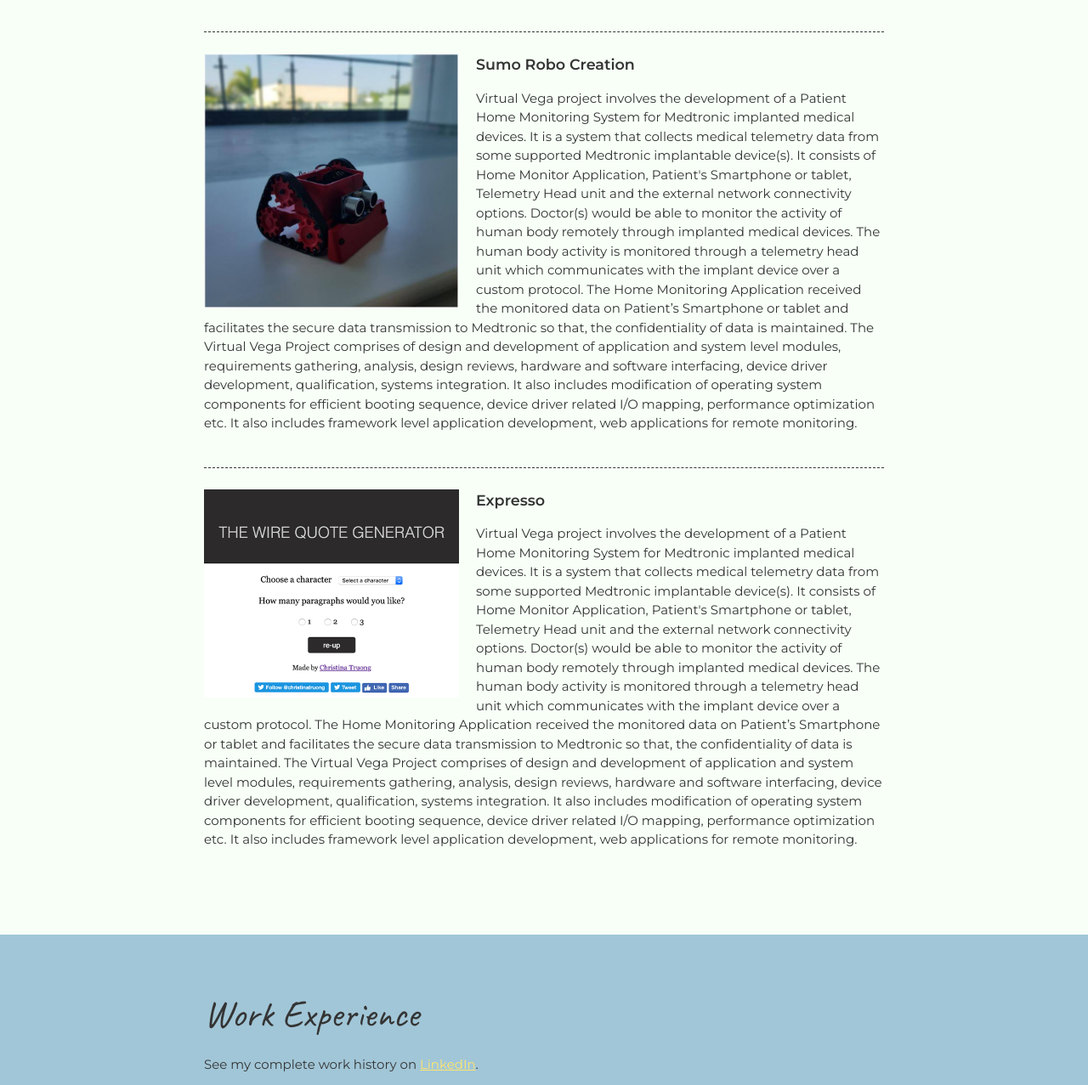
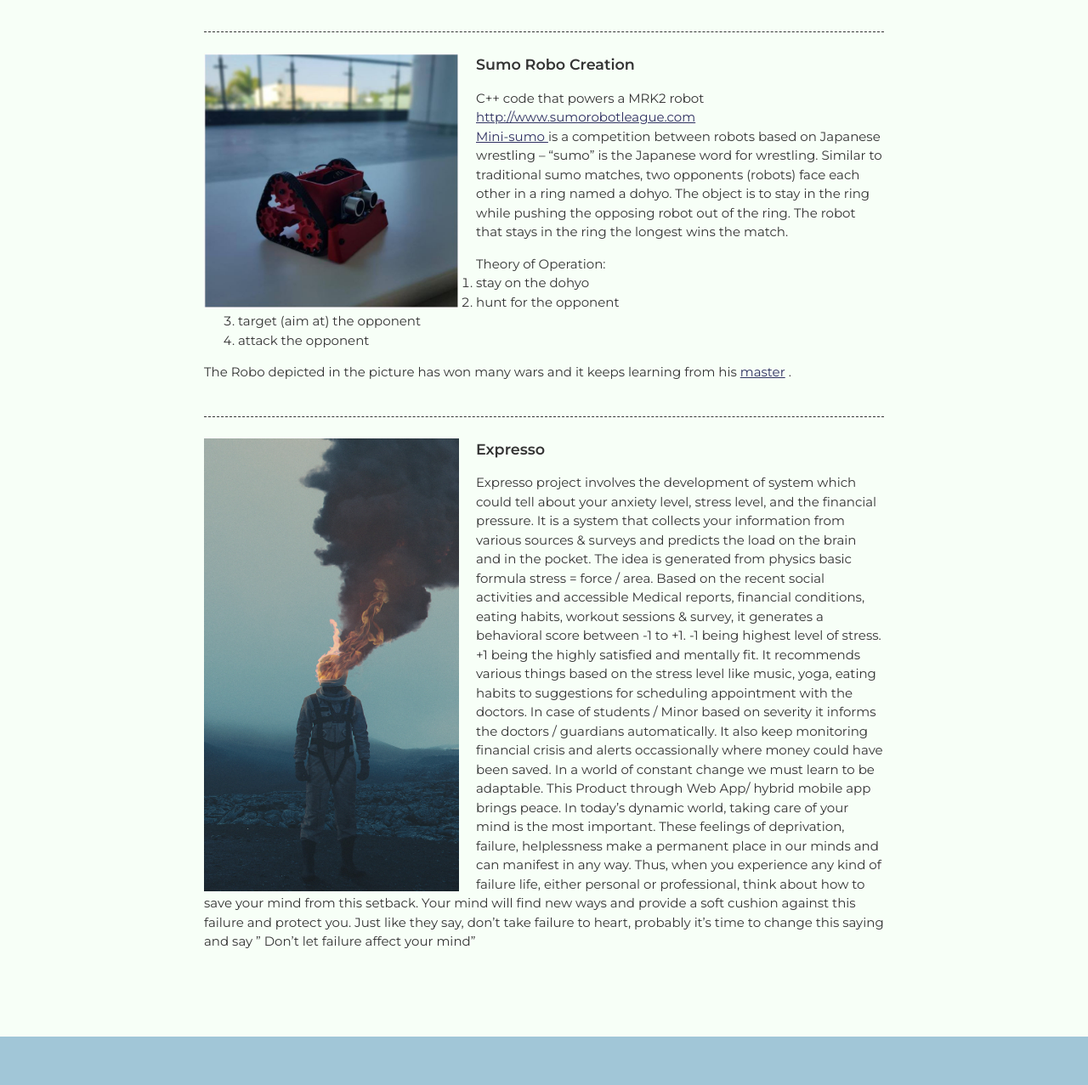
Before and after one commit to bks1242/portfolio, a plain HTML site: page index.html in a window 1280 px wide. Shown: the part 3195-4472 px from the top of the page at 85% size. Drawn offline with Linux system fonts and the light colour scheme.

Commit message:
added code changes

```diff
--- a/index.html
+++ b/index.html
@@ -220,59 +220,48 @@
             />
             <h3>Sumo Robo Creation</h3>
             <p>
-              Virtual Vega project involves the development of a Patient Home
-              Monitoring System for Medtronic implanted medical devices. It is a
-              system that collects medical telemetry data from some supported
-              Medtronic implantable device(s). It consists of Home Monitor
-              Application, Patient's Smartphone or tablet, Telemetry Head unit
-              and the external network connectivity options. Doctor(s) would be
-              able to monitor the activity of human body remotely through
-              implanted medical devices. The human body activity is monitored
-              through a telemetry head unit which communicates with the implant
-              device over a custom protocol. The Home Monitoring Application
-              received the monitored data on Patient’s Smartphone or tablet and
-              facilitates the secure data transmission to Medtronic so that, the
-              confidentiality of data is maintained. The Virtual Vega Project
-              comprises of design and development of application and system
-              level modules, requirements gathering, analysis, design reviews,
-              hardware and software interfacing, device driver development,
-              qualification, systems integration. It also includes modification
-              of operating system components for efficient booting sequence,
-              device driver related I/O mapping, performance optimization etc.
-              It also includes framework level application development, web
-              applications for remote monitoring.
+              C++ code that powers a MRK2 robot <a href="http://www.sumorobotleague.com">http://www.sumorobotleague.com</a><br>
+              <a href="https://github.com/bks1242/Sumo-Robot">Mini-sumo </a>is a competition between robots based on Japanese wrestling – “sumo” is the Japanese word for wrestling. Similar to traditional sumo matches, two opponents (robots) face each other in a ring named a dohyo. The object is to stay in the ring while pushing the opposing robot out of the ring. The robot that stays in the ring the longest wins the match.
+              <ol>
+                Theory of Operation:
+                <li>
+                  stay on the dohyo
+                </li>
+                <li>
+                  hunt for the opponent
+                </li>
+                <li>
+                  target (aim at) the opponent
+                </li>
+                <li>
+                  attack the opponent
+                </li>
+              </ol>
+              The Robo depicted in the picture has won many wars and it keeps learning from his <a href="https://www.linkedin.com/in/babloo-kumar/">master</a> .
             </p>
           </section>
 
           <!-- Project 8 -->
           <section class="project-item">
             <img
-              src="images/project-wire-ipsum.jpg"
+              src="images/peakpx.jpg"
               alt="The Wire Ipsum website"
             />
             <h3>Expresso</h3>
             <p>
-              Virtual Vega project involves the development of a Patient Home
-              Monitoring System for Medtronic implanted medical devices. It is a
-              system that collects medical telemetry data from some supported
-              Medtronic implantable device(s). It consists of Home Monitor
-              Application, Patient's Smartphone or tablet, Telemetry Head unit
-              and the external network connectivity options. Doctor(s) would be
-              able to monitor the activity of human body remotely through
-              implanted medical devices. The human body activity is monitored
-              through a telemetry head unit which communicates with the implant
-              device over a custom protocol. The Home Monitoring Application
-              received the monitored data on Patient’s Smartphone or tablet and
-              facilitates the secure data transmission to Medtronic so that, the
-              confidentiality of data is maintained. The Virtual Vega Project
-              comprises of design and development of application and system
-              level modules, requirements gathering, analysis, design reviews,
-              hardware and software interfacing, device driver development,
-              qualification, systems integration. It also includes modification
-              of operating system components for efficient booting sequence,
-              device driver related I/O mapping, performance optimization etc.
-              It also includes framework level application development, web
-              applications for remote monitoring.
+              Expresso project involves the development of system which could tell
+              about your anxiety level, stress level, and the financial pressure.
+              It is a system that collects your information from various sources & surveys and predicts
+              the load on the brain and in the pocket. The idea is generated from physics basic formula
+              stress = force / area. Based on the recent social activities and accessible
+              Medical reports, financial conditions, eating habits, workout sessions & survey, it
+              generates a behavioral score between -1  to  +1. -1 being highest level of stress.
+              +1 being the highly satisfied and mentally fit. It recommends various things based on the stress level like music, yoga,
+              eating habits to suggestions for scheduling appointment with the doctors. In case of students / Minor based on severity it informs the doctors / guardians automatically.
+              It also keep monitoring financial crisis and alerts occassionally where money could have been saved.
+              In a world of constant change we must learn to be adaptable. This Product through Web App/ hybrid mobile app brings peace.
+              In today’s dynamic world, taking care of your mind is the most important. These feelings of deprivation, failure, helplessness make a permanent place in our minds and can manifest in any way. Thus, when you experience any kind of failure life, either personal or professional, think about how to save your mind from this setback. Your mind will find new ways and provide a soft cushion against this failure and protect you.
+              Just like they say, don’t take failure to heart, probably it’s time to change this saying and say ” Don’t let failure affect your mind”
             </p>
           </section>
         </div>
```
Also changed, not shown: images/peakpx.jpg (added).
